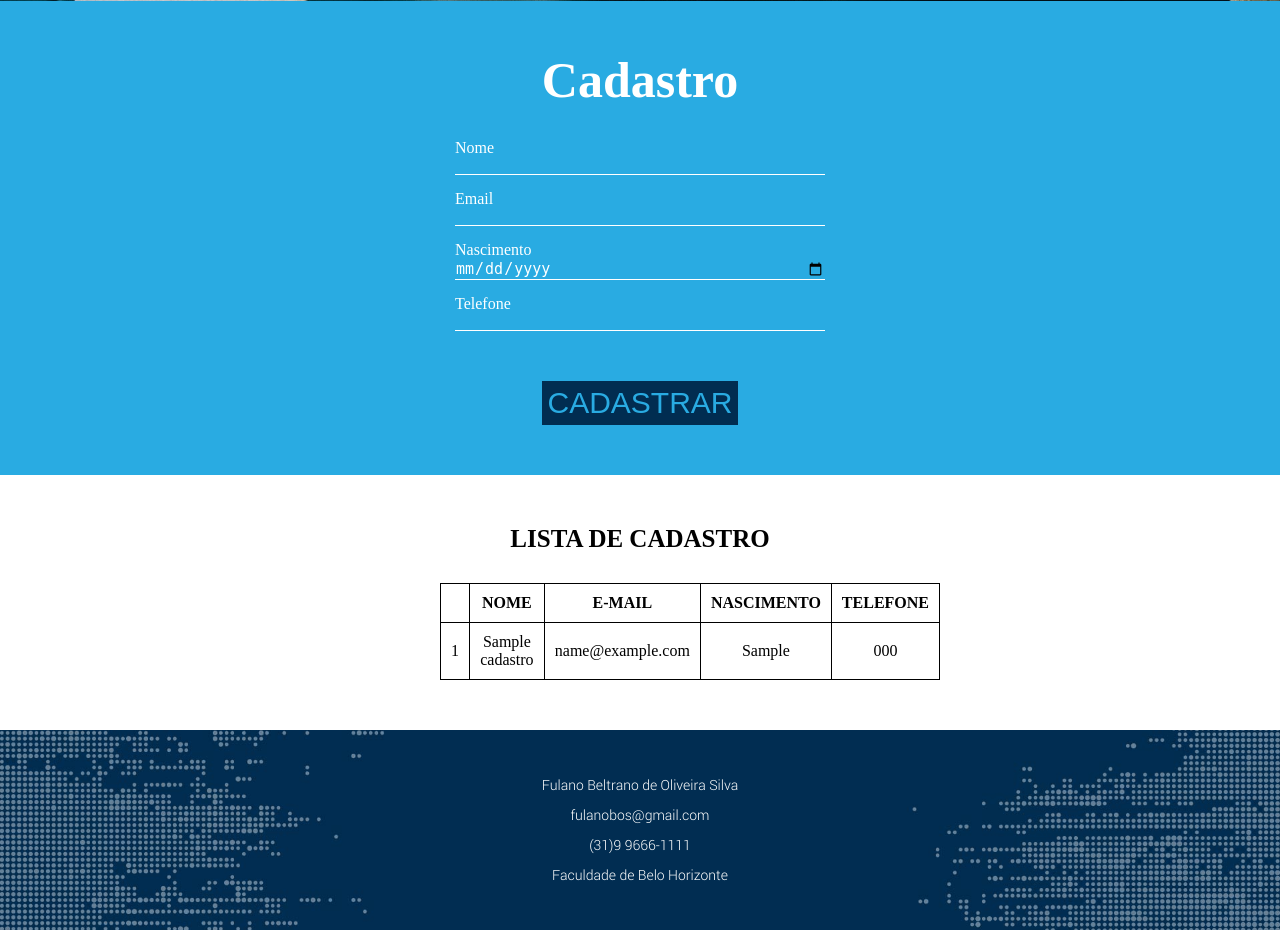
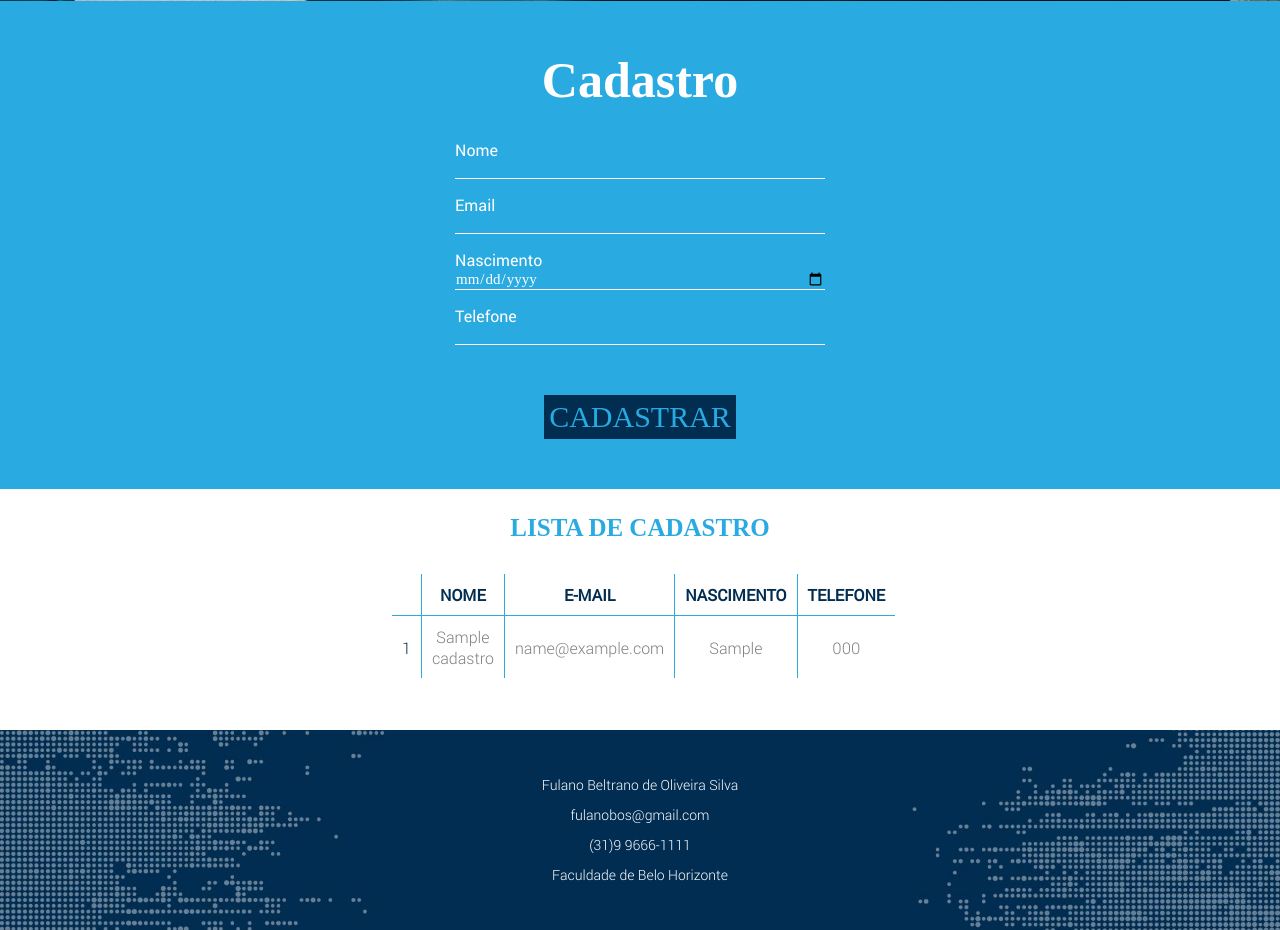
Before and after one commit to CauaHvS/Prova_IN8, a PHP site: page / in a window 1280 px wide. Shown: the part 599-1529 px from the top of the page. Run offline with PHP 8.4, Linux system fonts and the light colour scheme; tables that the repository leaves empty or names only in its code hold one stand-in row (values such as "Sample post").

Commit message:
Desktop Pronta

```diff
--- a/index.php
+++ b/index.php
@@ -176,7 +176,7 @@ function limpaPost($valor)
 
                                 echo "<p>Cadastrado com sucesso!</p>";
                                 }else{
-                                    echo "<br><p>Já existe um usuario com esse nome no sistema</p>";
+                                    echo " ";
                                 }
                             }
                             ?>
@@ -194,9 +194,9 @@ function limpaPost($valor)
 
                     <?php
                     if (count($dados) > 0) {
-                        echo "<table>
+                        echo "<table id='table'>
                         <tr>
-                            <th></th>
+                            <th id='id'></th>
                             <th>NOME</th>
                             <th>E-MAIL</th>
                             <th>NASCIMENTO</th>
@@ -204,11 +204,11 @@ function limpaPost($valor)
                         </tr>";
                         foreach ($dados as $chave => $valor) {
                             echo "<tr>
-                            <td>" . $valor['id'] . "</td>
-                            <td>" . $valor['nome'] . "</td>
-                            <td>" . $valor['email'] . "</td>
-                            <td>" . $valor['nascimento'] . "</td>
-                            <td>" . $valor['telefone'] . "</td>
+                            <td data-label = '' class='tbId'>" . $valor['id'] . "</td>
+                            <td data-label = 'NOME'>" . $valor['nome'] . "</td>
+                            <td data-label = 'E-MAIL'>" . $valor['email'] . "</td>
+                            <td data-label = 'NASCIMENTO'>" . $valor['nascimento'] . "</td>
+                            <td data-label = 'TELEFONE'>" . $valor['telefone'] . "</td>
                         </tr>";
                         }
                         echo "</table>";
--- a/style.css
+++ b/style.css
@@ -17,6 +17,20 @@
 @font-face {
     font-family: 'Roboto Regular';
     src: url('fonts/Roboto-Regular_0.ttf') format('truetype');
+}
+
+/*variaveis*/
+:root {
+    --color-01: #29abe2;
+    --color-02: #012d51;
+    --color-03: #808080;
+    --color-04: #ffffff;
+
+    --fonte-helvetica-25: 'Helvetica 25 UltraLight Regular';
+    --fonte-helvetica-cond: 'Helvetica Condensed Regular';
+    --fonte-roboto-l: 'Roboto Light';
+    --fonte-roboto-r: 'Roboto Regular';
+
 }
 
 /*Resetando a formatação da pagina */
@@ -61,21 +75,25 @@ nav ul li {
 
 nav ul span {
     content: "\2022";
-    color: #fff;
+    color: var(--color-04);
 }
 
 
 nav ul li a {
-    color: white;
+    color: var(--color-04);
 }
 
 
 /* Conteudo do Header */
 .header-content {
-    color: #fff;
+    color: var(--color-04);
     padding: 200px 200px;
-    font-family: 'Helvetica 25 UltraLight Regular';
+    font-family: var(--fonte-helvetica-25);
 
+}
+
+h1, h2{
+    font-family: var(--fonte-helvetica-25);
 }
 
 .header-content h1 {
@@ -83,7 +101,7 @@ nav ul li a {
 }
 
 .container-cadastro {
-    background-color: #29abe2;
+    background-color: var(--color-01);
     display: flex;
     justify-content: center;
     align-items: center;
@@ -115,8 +133,9 @@ button{
     padding: 5px;
     font-size: 30px;
     border: none;
-    background-color: #012d51;
-    color: #29abe2;
+    background-color: var(--color-02);
+    color: var(--color-01);
+    font-family: var(--fonte-helvetica-25);
 }
 
 .inputBox {
@@ -124,31 +143,28 @@ button{
     margin: 15px;
 }
 
+.inputBox label{
+    font-family: var(--fonte-roboto-r);
+}
+
 .InputUser {
     background: none;
     border: none;
-    border-bottom: 1px solid white;
+    border-bottom: 1px solid var(--color-04);
     outline: none;
-    color: #fff;
+    color: var(--color-04);
     font-size: 15px;
     width: 100%;
+    font-family: var(--fonte-helvetica-cond);
 }
 
-.invalido{
-    background: none;
-    border: none;
-    border-bottom: 1px solid red;
-    outline: none;
-    color: #ffffff;
-    font-size: 15px;
-    width: 100%;
-}
 .erro{
     color: #ffffff;
 }
 
 /*C onteudo Lista*/
 .container-list {
+    margin-top: 25px;
     display: flex;
     justify-content: center;
     align-items: center;
@@ -158,27 +174,44 @@ button{
 
 .section-list{
     width: 500px;
-    padding: 50px;
-    top: 50%;
-    left: 50%;
+    margin-bottom: 50px;
+
 }
 .section-list h2{
     font-size: 25px;
     text-align: center;
     margin-bottom: 30px;
+    color: var(--color-01);
 }
 
 
 
-table{
-    width: 500px;
+#table{
+    width: 100%;
     border-collapse: collapse;
+    border: 2px solid white;
 }
 
 th,td{
     padding: 10px;
     text-align: center;
-    border: 1px solid black;
+    border: 1px solid var(--color-01);
+}
+
+#id{
+    font-family: var(--fonte-roboto-l);
+
+}
+th {
+    font-family: var(--fonte-roboto-r);
+    color: var(--color-02);
+}
+.tbId{
+    color: var(--color-02);
+}
+td{
+    font-family: var(--fonte-roboto-l);
+    color: var(--color-03);
 }
 
 footer {
@@ -206,10 +239,17 @@ footer {
     font-size: 14px;
 }
 
-@media screen and (max-width: 500px) {
-    header {
-        height: calc(100vh - 50px);
-        background: no-repeat center/cover url(img/index-image-mobile.jpg);
+@media (max-width: 500px) {
+
+
+
+    footer {
+        height: auto;
+        background: no-repeat center/cover url(img/rodape-mobile.jpg);
+        font-family: var(--fonte-roboto-l);
+        padding-top: 40px;
+        color: var(--color-04);
+        padding-bottom: 40px;
+
     }
-
 }
```
